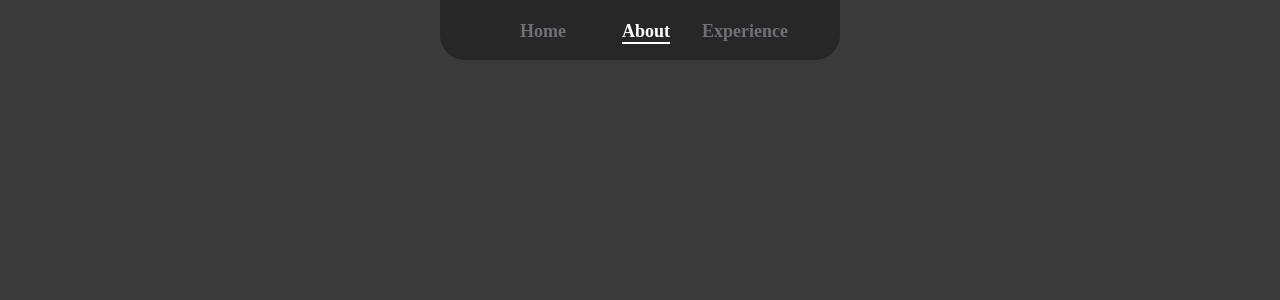
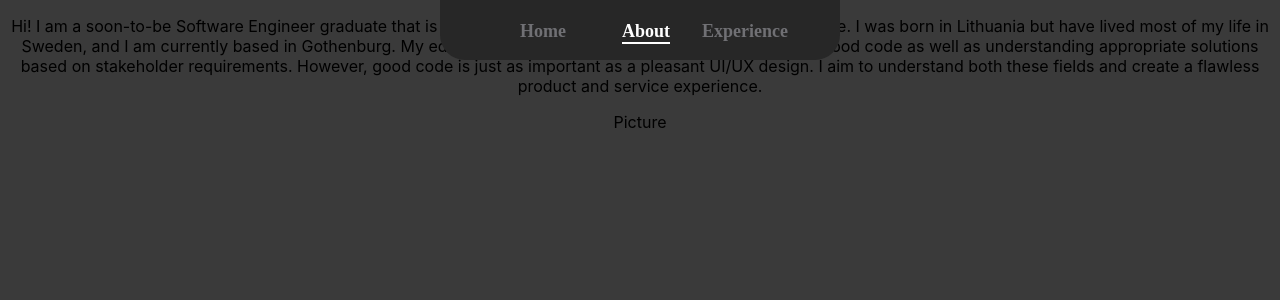
Before and after one commit to AugustasFriend/my-portfolio, a React (Create React App) app: page /about in a window 1280 px wide. Shown: the top 300 px of the page. Built offline with nearby package versions, Linux system fonts and the light colour scheme.

Commit message:
add certain elements to the about page
adds the general strucuture of the code in the about.jsx file, also adds an about.css imported to app.css

```diff
--- a/src/AboutPage/About.jsx
+++ b/src/AboutPage/About.jsx
@@ -1,7 +1,31 @@
 import React from "react";
+import { Container, Row, Col} from "react-bootstrap";
 
-export const About = () =>(
+const About = () =>{
+    return(
     <div>
-        <p>about page</p>
+        <Container>
+            <Row>
+                <Col>
+                <p>Hi!
+                    I am a soon-to-be Software Engineer graduate that is eager to make the world a better,
+                    more efficient place. I was born in Lithuania but have lived most of my life in Sweden,
+                    and I am currently based in Gothenburg. My educational background has taught me the value of
+                    good code as well as understanding appropriate solutions based on stakeholder requirements.
+                    However, good code is just as important as a pleasant UI/UX design. I aim to understand both these fields and create a flawless product and service experience.</p>
+                </Col>
+            </Row>
+            <Row>
+                <div/>
+                <p>Picture</p>
+                <div/>
+            </Row>
+            <Row>
+                <div/>
+            </Row>
+        </Container>
     </div>
-)
+    )
+}
+
+export default About;
--- a/src/App.css
+++ b/src/App.css
@@ -1,5 +1,6 @@
 @import "./Shared/Shared.css";
 @import "./HomePage/Home.css";
+@import "./AboutPage/About.css";
 .App {
   text-align: center;
 }
@@ -18,15 +19,6 @@
 .App-link {
   color: #61dafb;
 }
-
-/*@keyframes App-logo-spin {
-  from {
-    transform: rotate(0deg);
-  }
-  to {
-    transform: rotate(360deg);
-  }
-}*/
 
 /* width */
 ::-webkit-scrollbar {
--- a/src/App.js
+++ b/src/App.js
@@ -2,7 +2,7 @@ import logo from './logo.svg';
 import './App.css';
 import {Route, Routes, BrowserRouter as Router } from 'react-router-dom';
 import Home from './HomePage/Home';
-import {About} from './AboutPage/About';
+import About from './AboutPage/About';
 import {Experience} from './ExperiencePage/Experience';
 import NavBar from './Shared/NavBar';
 import Helmet from 'react-helmet';
```
Also changed, not shown: src/AboutPage/About.css (added).
